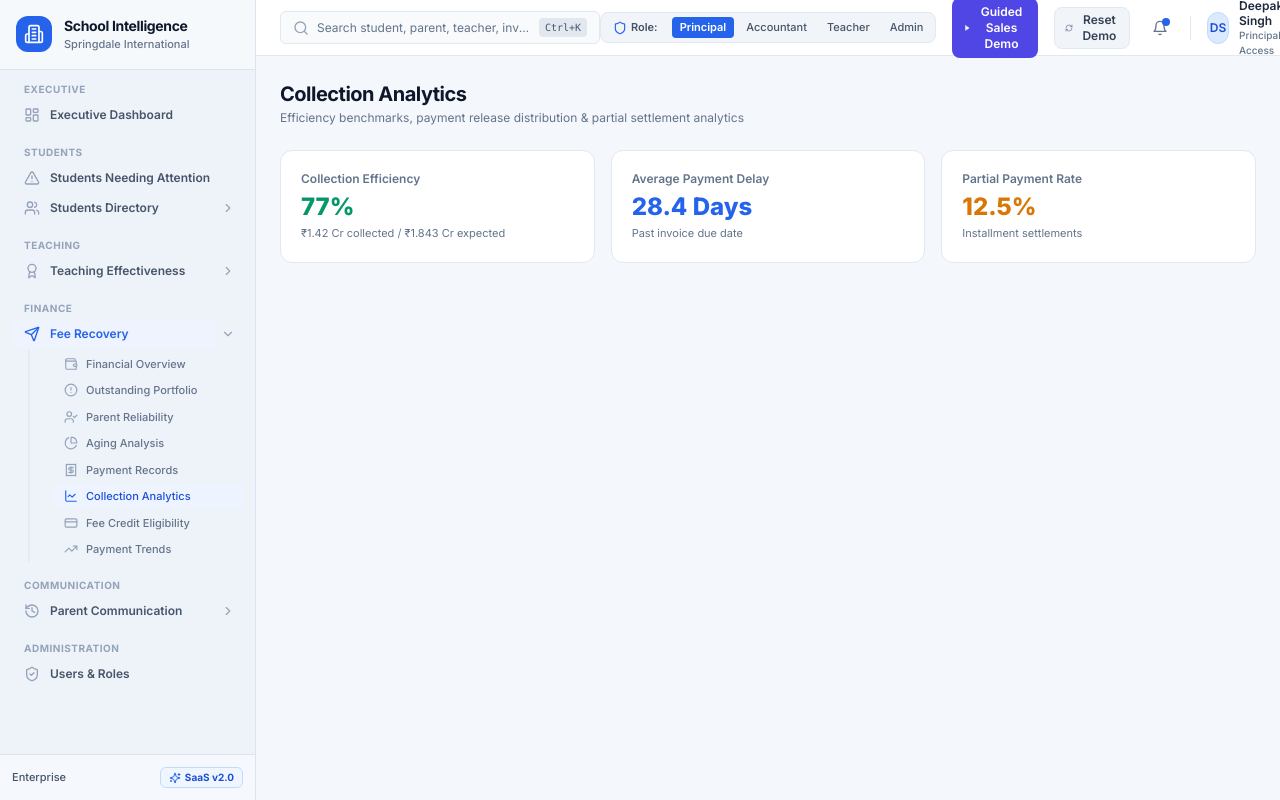
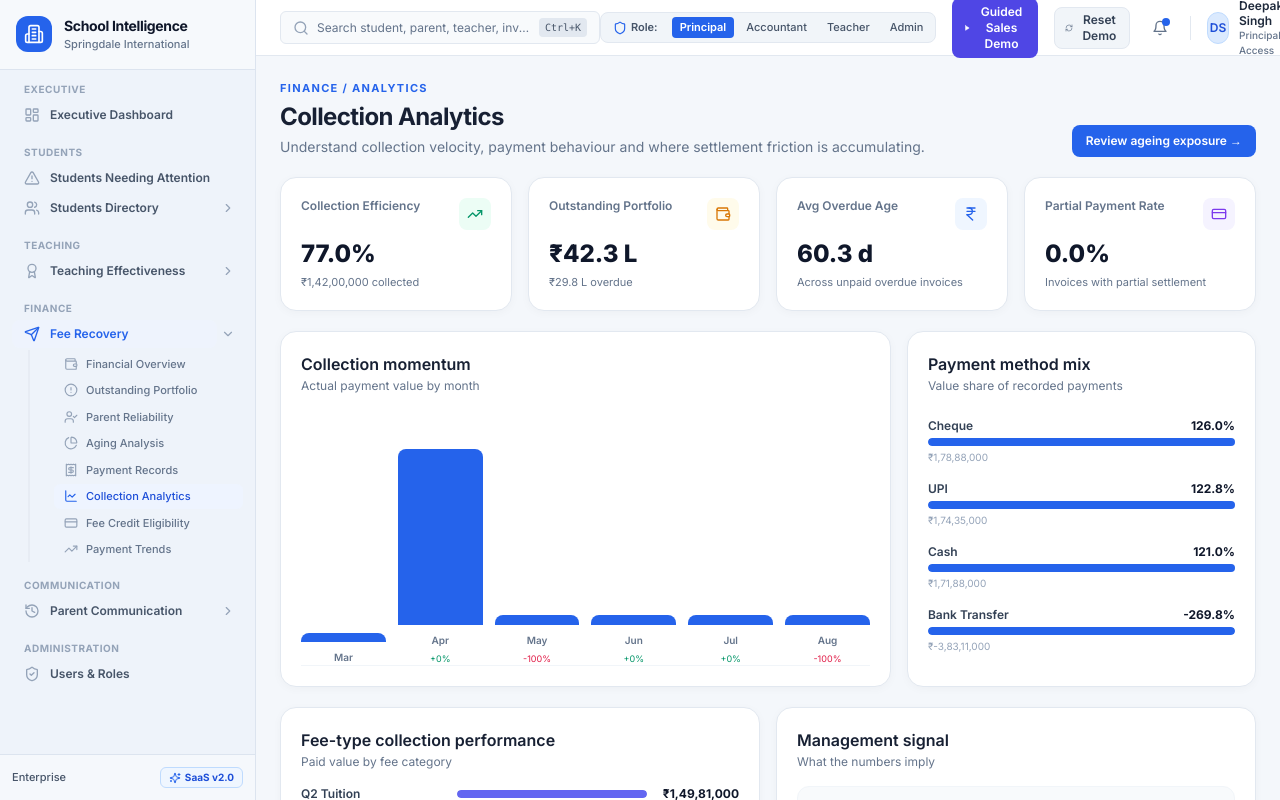
Before and after one commit to Easesmith-IT/school-erp, a Next.js app: page /finance/analytics in a window 1280 px wide. Shown: the top 800 px of the page. Built offline with nearby package versions, Linux system fonts and the light colour scheme.

Commit message:
Upgrade finance collection analytics dashboard

```diff
--- a/src/app/finance/analytics/page.tsx
+++ b/src/app/finance/analytics/page.tsx
@@ -1,47 +1,139 @@
 'use client';
 
-import React from 'react';
+import React, { useMemo } from 'react';
 import { AppShell } from '@/components/layout/AppShell';
 import { store } from '@/lib/store';
-import { LineChart, BarChart2 } from 'lucide-react';
+import { BarChart3, CreditCard, IndianRupee, TrendingUp, Users, Wallet } from 'lucide-react';
 import Link from 'next/link';
+
+const DEMO_DATE = '2026-08-09';
+const money = (value: number) => `₹${new Intl.NumberFormat('en-IN', { maximumFractionDigits: 0 }).format(Math.round(value))}`;
+const lakhs = (value: number) => `₹${(value / 100000).toFixed(1)} L`;
 
 export default function CollectionAnalyticsPage() {
   const metrics = store.getMetrics();
+  const invoices = store.getInvoices();
+  const payments = store.getPayments();
+
+  const data = useMemo(() => {
+    const partialInvoices = invoices.filter((i) => i.status === 'PARTIALLY_PAID').length;
+    const partialRate = invoices.length ? (partialInvoices / invoices.length) * 100 : 0;
+    const methodTotals = payments.reduce<Record<string, number>>((acc, p) => {
+      acc[p.paymentMethod] = (acc[p.paymentMethod] || 0) + p.amount;
+      return acc;
+    }, {});
+    const totalPayments = payments.reduce((sum, p) => sum + p.amount, 0) || 1;
+    const months = Array.from({ length: 6 }, (_, index) => {
+      const d = new Date(DEMO_DATE);
+      d.setMonth(d.getMonth() - (5 - index));
+      const key = `${d.getFullYear()}-${String(d.getMonth() + 1).padStart(2, '0')}`;
+      return { key, label: d.toLocaleString('en-IN', { month: 'short' }), value: payments.filter((p) => p.paymentDate.startsWith(key)).reduce((sum, p) => sum + p.amount, 0) };
+    });
+    const maxMonth = Math.max(...months.map((m) => m.value), 1);
+    const overdueInvoices = invoices.filter((i) => i.outstandingBalance > 0 && i.agingDays > 0);
+    const avgDelay = overdueInvoices.length ? overdueInvoices.reduce((sum, i) => sum + i.agingDays, 0) / overdueInvoices.length : 0;
+    const feeTypeTotals = invoices.reduce<Record<string, number>>((acc, i) => {
+      acc[i.feeType] = (acc[i.feeType] || 0) + i.amountPaid;
+      return acc;
+    }, {});
+    return { partialRate, methodTotals, totalPayments, months, maxMonth, avgDelay, feeTypeTotals };
+  }, [invoices, payments]);
+
+  const methods = Object.entries(data.methodTotals).sort((a, b) => b[1] - a[1]);
+  const feeTypes = Object.entries(data.feeTypeTotals).sort((a, b) => b[1] - a[1]).slice(0, 5);
 
   return (
     <AppShell>
-      <div className="space-y-6 max-w-7xl mx-auto pb-12">
-        <div className="flex items-center justify-between">
+      <div className="max-w-[1500px] mx-auto pb-12 space-y-5">
+        <header className="flex flex-col gap-3 lg:flex-row lg:items-end lg:justify-between">
           <div>
-            <h1 className="text-xl font-bold text-slate-900 tracking-tight">Collection Analytics</h1>
-            <p className="text-xs text-slate-500 mt-0.5">
-              Efficiency benchmarks, payment release distribution & partial settlement analytics
-            </p>
+            <div className="text-[11px] uppercase tracking-[0.12em] font-bold text-blue-600 mb-1">Finance / Analytics</div>
+            <h1 className="text-2xl font-bold tracking-tight text-[#172033]">Collection Analytics</h1>
+            <p className="text-sm text-slate-500 mt-1">Understand collection velocity, payment behaviour and where settlement friction is accumulating.</p>
           </div>
+          <Link href="/finance/aging" className="px-3.5 py-2 rounded-lg bg-[#2563EB] text-white text-xs font-semibold">Review ageing exposure →</Link>
+        </header>
+
+        <section className="grid grid-cols-2 lg:grid-cols-4 gap-4">
+          <Metric title="Collection Efficiency" value={`${metrics.collectionRate.toFixed(1)}%`} sub={`${money(metrics.totalFeeCollected)} collected`} icon={TrendingUp} tone="emerald" />
+          <Metric title="Outstanding Portfolio" value={lakhs(metrics.totalOutstanding)} sub={`${lakhs(metrics.totalOverdue)} overdue`} icon={Wallet} tone="amber" />
+          <Metric title="Avg Overdue Age" value={`${data.avgDelay.toFixed(1)} d`} sub="Across unpaid overdue invoices" icon={IndianRupee} tone="blue" />
+          <Metric title="Partial Payment Rate" value={`${data.partialRate.toFixed(1)}%`} sub="Invoices with partial settlement" icon={CreditCard} tone="violet" />
+        </section>
+
+        <section className="grid grid-cols-1 xl:grid-cols-[1.4fr_0.8fr] gap-4">
+          <Panel title="Collection momentum" subtitle="Actual payment value by month">
+            <div className="h-64 flex items-end gap-3 border-b border-slate-100 pt-5">
+              {data.months.map((month, index) => {
+                const previous = data.months[index - 1]?.value || 0;
+                const delta = previous ? ((month.value - previous) / previous) * 100 : 0;
+                return <div key={month.key} className="flex-1 h-full flex flex-col justify-end group">
+                  <div className="text-[10px] text-slate-400 text-center mb-1 opacity-0 group-hover:opacity-100">{money(month.value)}</div>
+                  <div className="rounded-t-lg bg-blue-600 min-h-[5px]" style={{ height: `${Math.max(4, (month.value / data.maxMonth) * 78)}%` }} />
+                  <div className="text-[10px] font-semibold text-slate-500 text-center mt-2">{month.label}</div>
+                  {index > 0 && <div className={`text-[9px] text-center mt-1 ${delta >= 0 ? 'text-emerald-600' : 'text-rose-600'}`}>{delta >= 0 ? '+' : ''}{delta.toFixed(0)}%</div>}
+                </div>;
+              })}
             </div>
+          </Panel>
 
-        {/* 3 Analytics Cards */}
-        <div className="grid grid-cols-1 sm:grid-cols-3 gap-4">
-          <div className="bg-white p-5 rounded-xl border border-slate-200 shadow-xs">
-            <div className="text-xs font-semibold text-slate-500">Collection Efficiency</div>
-            <div className="text-2xl font-extrabold text-emerald-600 mt-1">{metrics.collectionRate}%</div>
-            <div className="text-[11px] text-slate-500 mt-0.5">₹1.42 Cr collected / ₹1.843 Cr expected</div>
+          <Panel title="Payment method mix" subtitle="Value share of recorded payments">
+            <div className="space-y-4 pt-2">
+              {methods.map(([method, value]) => {
+                const share = (value / data.totalPayments) * 100;
+                return <div key={method}>
+                  <div className="flex justify-between text-xs mb-1"><span className="font-semibold text-slate-700">{method}</span><span className="font-bold text-slate-900">{share.toFixed(1)}%</span></div>
+                  <div className="h-2 bg-slate-100 rounded-full overflow-hidden"><div className="h-full bg-blue-600 rounded-full" style={{ width: `${share}%` }} /></div>
+                  <div className="text-[10px] text-slate-400 mt-1">{money(value)}</div>
+                </div>;
+              })}
             </div>
+          </Panel>
+        </section>
 
-          <div className="bg-white p-5 rounded-xl border border-slate-200 shadow-xs">
-            <div className="text-xs font-semibold text-slate-500">Average Payment Delay</div>
-            <div className="text-2xl font-extrabold text-blue-600 mt-1">28.4 Days</div>
-            <div className="text-[11px] text-slate-500 mt-0.5">Past invoice due date</div>
+        <section className="grid grid-cols-1 xl:grid-cols-2 gap-4">
+          <Panel title="Fee-type collection performance" subtitle="Paid value by fee category">
+            <div className="space-y-3">
+              {feeTypes.map(([type, value]) => <div key={type} className="flex items-center gap-3">
+                <div className="w-36 text-xs font-semibold text-slate-700 truncate">{type}</div>
+                <div className="flex-1 h-2 bg-slate-100 rounded-full overflow-hidden"><div className="h-full bg-indigo-500 rounded-full" style={{ width: `${Math.min(100, (value / Math.max(...feeTypes.map(([, v]) => v), 1)) * 100)}%` }} /></div>
+                <div className="w-20 text-right text-xs font-bold text-slate-900">{money(value)}</div>
+              </div>)}
             </div>
+          </Panel>
 
-          <div className="bg-white p-5 rounded-xl border border-slate-200 shadow-xs">
-            <div className="text-xs font-semibold text-slate-500">Partial Payment Rate</div>
-            <div className="text-2xl font-extrabold text-amber-600 mt-1">12.5%</div>
-            <div className="text-[11px] text-slate-500 mt-0.5">Installment settlements</div>
+          <Panel title="Management signal" subtitle="What the numbers imply">
+            <div className="space-y-3 text-sm text-slate-600">
+              <Insight icon={Users} title="Collection gap" text={`${money(metrics.totalFeeExpected - metrics.totalFeeCollected)} remains uncollected from the expected portfolio.`} />
+              <Insight icon={BarChart3} title="Overdue concentration" text={`${((metrics.totalOverdue / Math.max(metrics.totalOutstanding, 1)) * 100).toFixed(1)}% of outstanding value is already overdue.`} />
+              <Insight icon={CreditCard} title="Settlement friction" text={`${data.partialRate.toFixed(1)}% of invoices are partially settled, indicating installment behaviour that deserves monitoring.`} />
             </div>
+            <Link href="/communications/recovery" className="inline-flex mt-4 px-3.5 py-2 rounded-lg bg-slate-900 text-white text-xs font-semibold">Open recovery workflow →</Link>
+          </Panel>
+        </section>
+
+        <section className="rounded-2xl border border-slate-200 bg-white overflow-hidden">
+          <div className="px-5 py-4 border-b border-slate-100 flex justify-between items-center"><div><h2 className="font-semibold text-[#172033]">Collection interpretation</h2><p className="text-xs text-slate-500 mt-0.5">A concise operating view rather than another decorative chart.</p></div><span className="text-xs font-semibold text-emerald-600">Live from demo store</span></div>
+          <div className="grid md:grid-cols-3 divide-y md:divide-y-0 md:divide-x divide-slate-100">
+            <div className="p-5"><div className="text-[10px] uppercase tracking-wider font-bold text-slate-400">Collected</div><div className="text-xl font-extrabold text-slate-900 mt-1">{money(metrics.totalFeeCollected)}</div><div className="text-xs text-slate-500 mt-1">{metrics.collectionRate.toFixed(1)}% of expected fees.</div></div>
+            <div className="p-5"><div className="text-[10px] uppercase tracking-wider font-bold text-slate-400">Still exposed</div><div className="text-xl font-extrabold text-amber-600 mt-1">{lakhs(metrics.totalOutstanding)}</div><div className="text-xs text-slate-500 mt-1">Split between current and overdue balances.</div></div>
+            <div className="p-5"><div className="text-[10px] uppercase tracking-wider font-bold text-slate-400">Next action</div><div className="text-xl font-extrabold text-blue-600 mt-1">Prioritise recovery</div><div className="text-xs text-slate-500 mt-1">Start with the oldest and largest overdue families.</div></div>
           </div>
+        </section>
       </div>
     </AppShell>
   );
 }
+
+function Metric({ title, value, sub, icon: Icon, tone }: { title: string; value: string; sub: string; icon: React.ElementType; tone: 'emerald' | 'amber' | 'blue' | 'violet' }) {
+  const tones = { emerald: 'text-emerald-600 bg-emerald-50', amber: 'text-amber-600 bg-amber-50', blue: 'text-blue-600 bg-blue-50', violet: 'text-violet-600 bg-violet-50' };
+  return <div className="bg-white rounded-2xl border border-slate-200 p-5 shadow-[0_2px_10px_rgba(15,23,42,0.03)]"><div className="flex justify-between"><span className="text-xs font-semibold text-slate-500">{title}</span><span className={`w-8 h-8 rounded-lg flex items-center justify-center ${tones[tone]}`}><Icon className="w-4 h-4" /></span></div><div className="text-2xl font-extrabold text-slate-900 mt-2">{value}</div><div className="text-[11px] text-slate-500 mt-1">{sub}</div></div>;
+}
+
+function Panel({ title, subtitle, children }: { title: string; subtitle: string; children: React.ReactNode }) {
+  return <section className="rounded-2xl border border-slate-200 bg-white p-5 shadow-[0_2px_10px_rgba(15,23,42,0.03)]"><div className="mb-4"><h2 className="font-semibold text-[#172033]">{title}</h2><p className="text-xs text-slate-500 mt-0.5">{subtitle}</p></div>{children}</section>;
+}
+
+function Insight({ icon: Icon, title, text }: { icon: React.ElementType; title: string; text: string }) {
+  return <div className="flex gap-3 p-3 rounded-xl bg-slate-50 border border-slate-100"><Icon className="w-4 h-4 text-blue-600 mt-0.5 shrink-0" /><div><div className="text-xs font-bold text-slate-800">{title}</div><div className="text-xs text-slate-500 mt-0.5">{text}</div></div></div>;
+}
```
Lines whose indentation alone changed are shown as unchanged.
